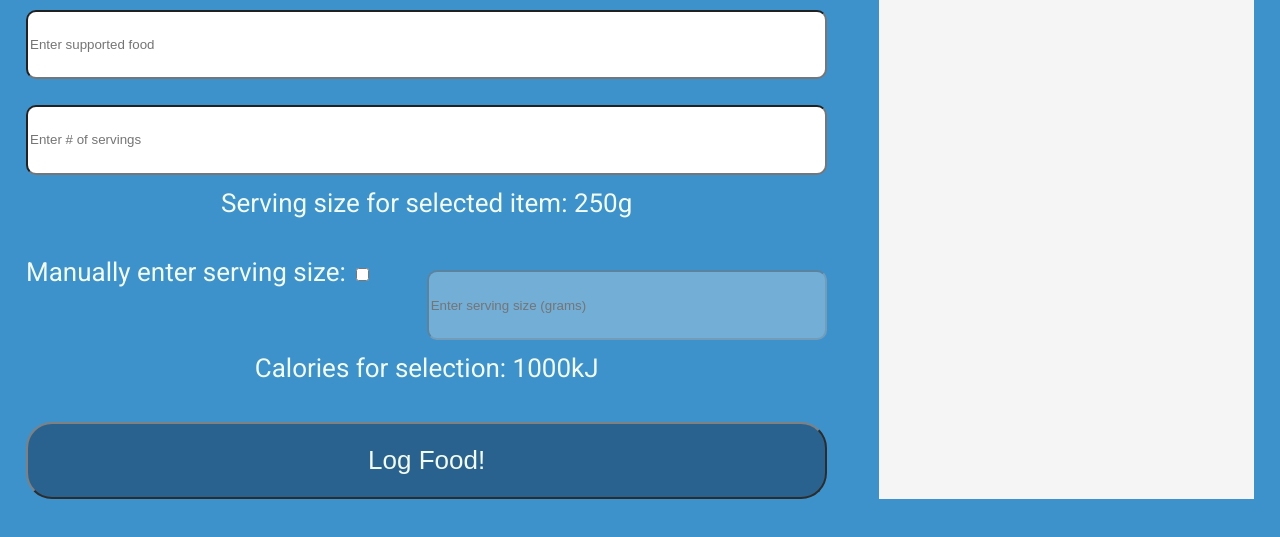
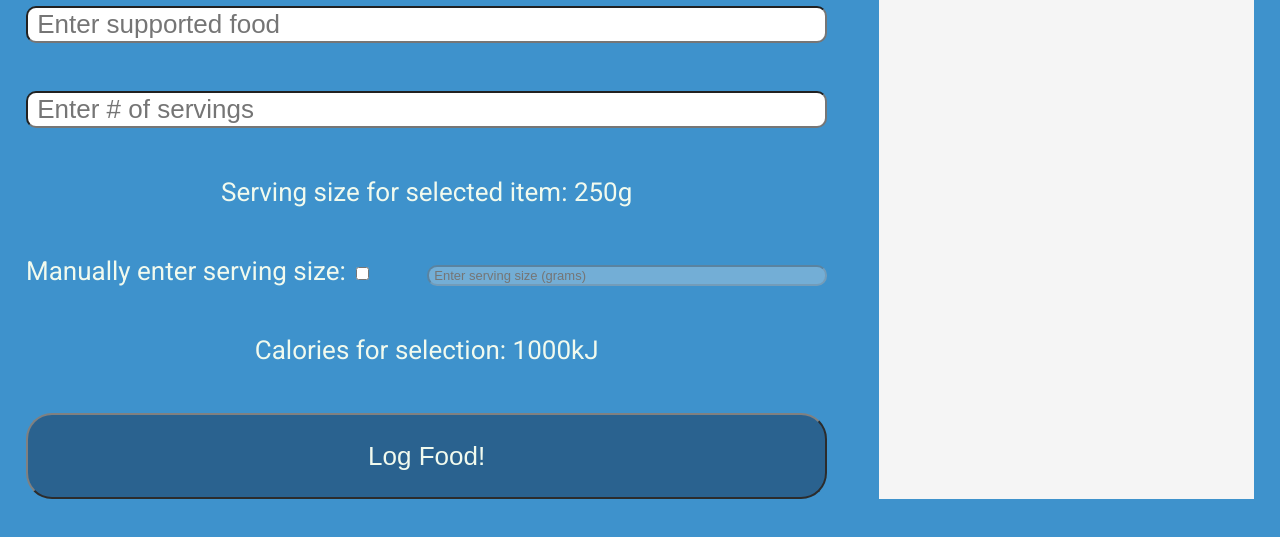
Before and after one commit to finnlay-ernst/foodbook, a website: page index.html in a window 1280 px wide. Shown: the part 167-704 px from the top of the page. Drawn offline with Linux system fonts and the light colour scheme.

Commit message:
cleaned up classes a bit

```diff
--- a/index.html
+++ b/index.html
@@ -25,11 +25,11 @@
         <div class="content-container">
             <div class="content-grid">
                 <h2 id="contentTitle">Add Food to Log</h2>
-                <div id=selectedFoodContainer>
-                    <input id="selectedFood" placeholder="Enter supported food"></input>
+                <div id="selectedFoodContainer">
+                    <input type="text" id="selectedFood" placeholder=" Enter supported food"></input>
                 </div>
                 <div id=selectedServingsContainer>
-                    <input id="selectedServings" placeholder="Enter # of servings"></input>
+                    <input type="text" id="selectedServings" placeholder=" Enter # of servings"></input>
                 </div>
                 <div id="servingSizeContainer">
                     Serving size for selected item: <output id=servingSize>250g</output>
@@ -38,7 +38,7 @@
                     Manually enter serving size: <input type="checkbox">
                 </div>
                 <div id="manualServingContainer">
-                    <input id="manualServing" placeholder="Enter serving size (grams)" disabled=true></input>
+                    <input type="text" id="manualServing" placeholder=" Enter serving size (grams)" disabled=true></input>
                 </div>
 
                 <div id="selectionCaloriesContainer">
--- a/style.css
+++ b/style.css
@@ -97,6 +97,12 @@ body {
     "selectionCaloriesOutput selectionCaloriesOutput"
     "logFoodButton logFoodButton";
 }
+.content-grid input[type=text] {
+    box-sizing: border-box;
+    font-size: 1rem;
+    width: 100%;
+    border-radius: 10px;
+}
 
 #contentTitle{
     grid-area: heading;
@@ -106,26 +112,11 @@ body {
 }
 #selectedFoodContainer {
     grid-area: foodInput;
-    padding-top: 0.5rem;
-    padding-bottom: 0.5rem;
-}
-#selectedFoodContainer > input {
-    box-sizing: border-box;
-    width: 100%;
-    height: 100%;
-    border-radius: 10px;
 }
 #selectedServingsContainer {
     grid-area: servingInput;
-    padding-top: 0.5rem;
-    padding-bottom: 0.5rem;
 }
-#selectedServingsContainer input {
-    box-sizing: border-box;
-    width: 100%;
-    height: 100%;
-    border-radius: 10px;
-}
+
 #servingSizeContainer {
     grid-area: servingSizeOutput;
     text-align: center;
@@ -135,14 +126,9 @@ body {
 }
 #manualServingContainer {
     grid-area: manualServingInput;
-    padding-top: 0.5rem;
-    padding-bottom: 0.5rem;
 }
 #manualServingContainer input {
-    box-sizing: border-box;
-    width: 100%;
-    height: 100%;
-    border-radius: 10px;
+    font-size: 0.5rem;
 }
 #selectionCaloriesContainer {
     grid-area: selectionCaloriesOutput;
```
